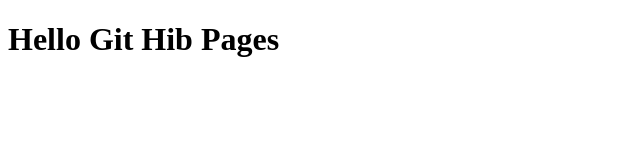
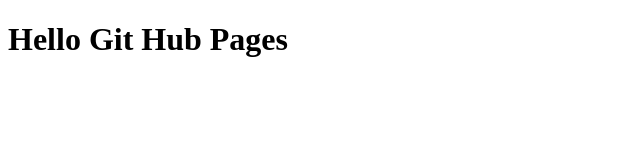
Before and after one commit to lmasullo/lmasullo.github.io, a plain HTML site: page index.html in a window 1280 px wide. Shown: the whole page, without its empty margins (0-640 px from the left). Drawn offline with Linux system fonts and the light colour scheme.

Commit message:
fixed text

```diff
--- a/index.html
+++ b/index.html
@@ -9,6 +9,6 @@
     </title>
   </head>
   <body>
-    <h1>Hello Git Hib Pages</h1>
+    <h1>Hello Git Hub Pages</h1>
   </body>
 </html>
```
